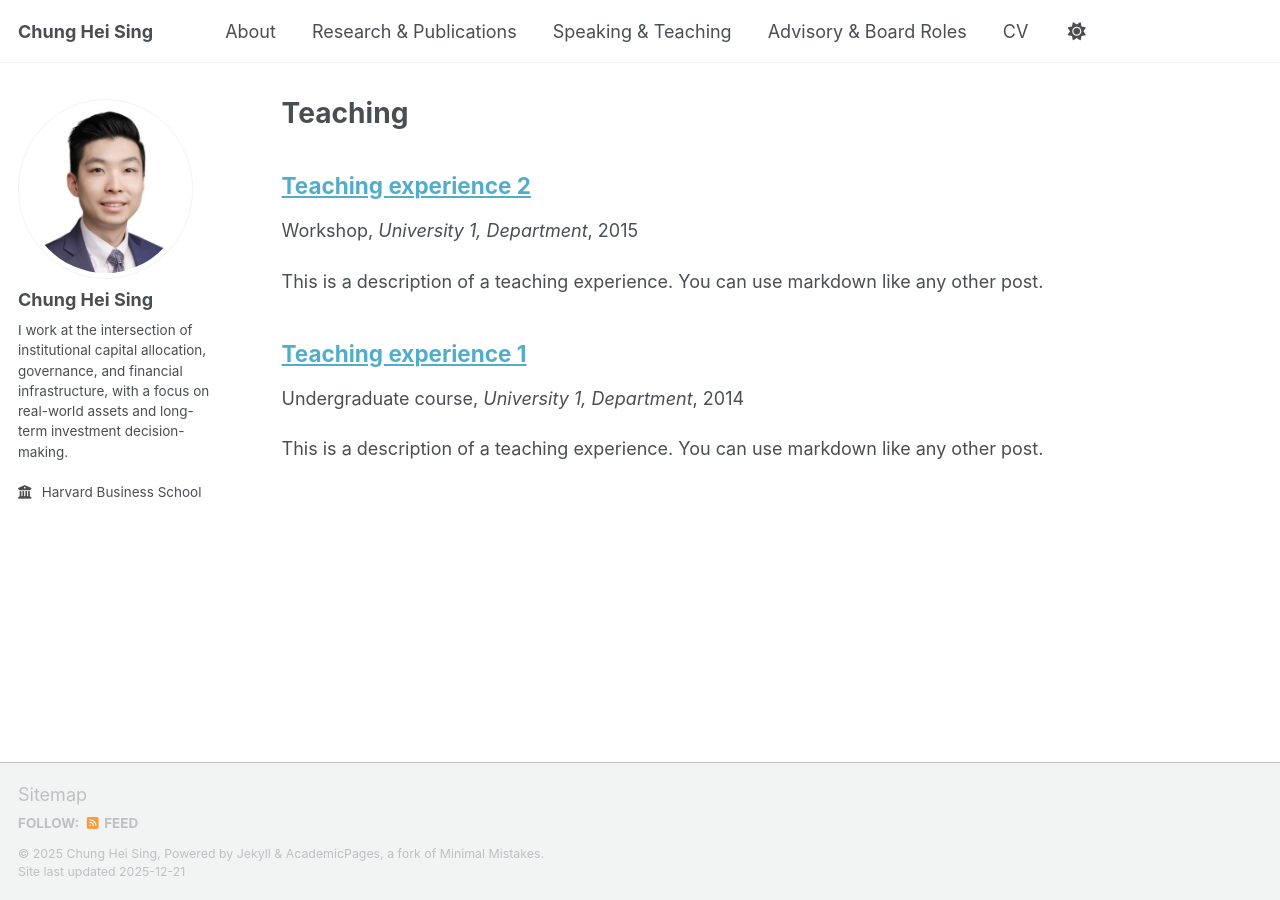
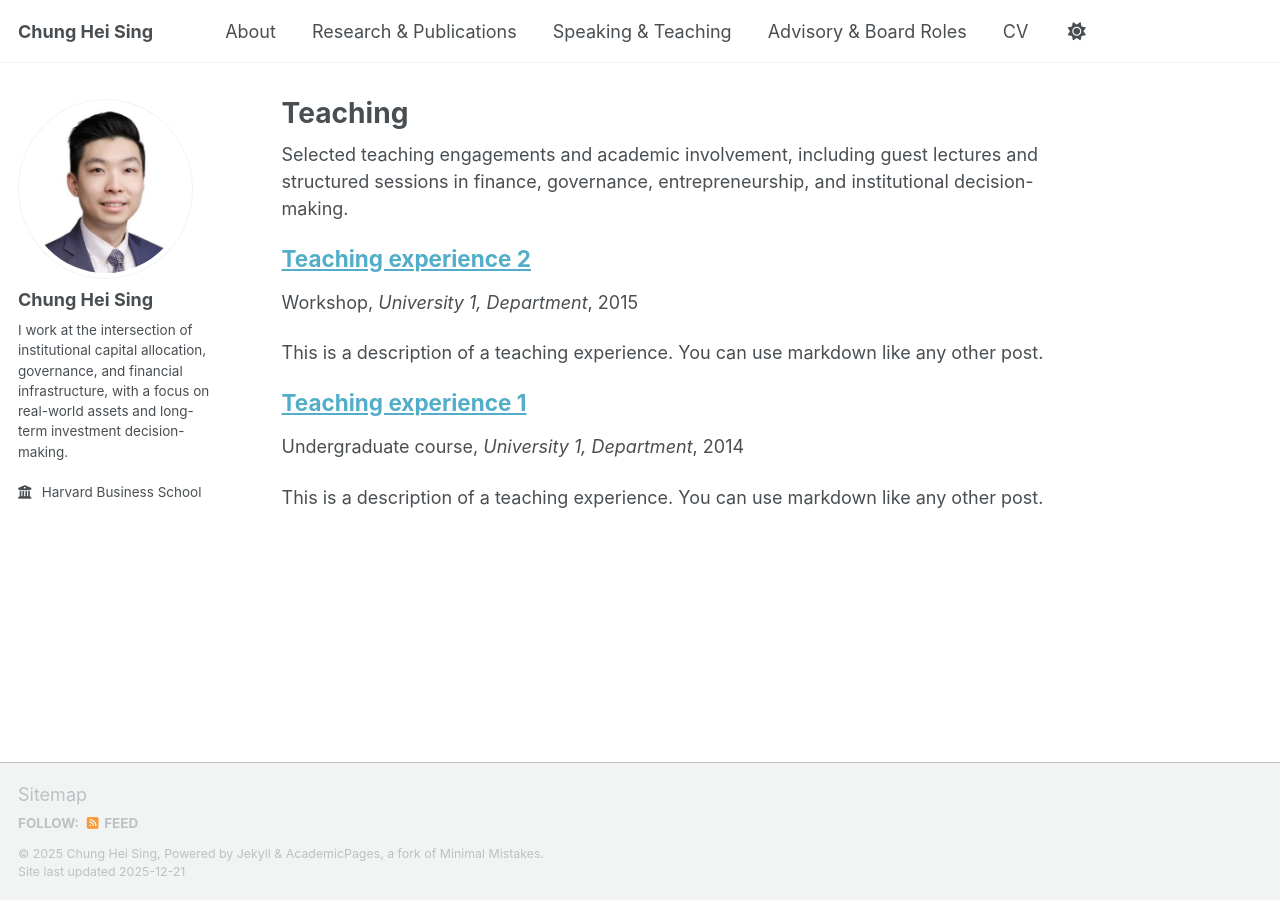
Before and after one commit to chungheising/chungheising.github.io, a Jekyll site: the page built from _pages/teaching.html, in a window 1280 px wide. Built offline with Jekyll 4.4.1, drawn with Linux system fonts in a browser that asks for light colours; a script bundle is joined from its source files by our own code; library files that are not in the unit come from our copies.

Commit message:
Update teaching.html

```diff
--- a/_pages/teaching.html
+++ b/_pages/teaching.html
@@ -1,9 +1,10 @@
 ---
-layout: archive
 title: "Teaching"
 permalink: /teaching/
 author_profile: true
 ---
+
+Selected teaching engagements and academic involvement, including guest lectures and structured sessions in finance, governance, entrepreneurship, and institutional decision-making.
 
 {% include base_path %}
 
```
